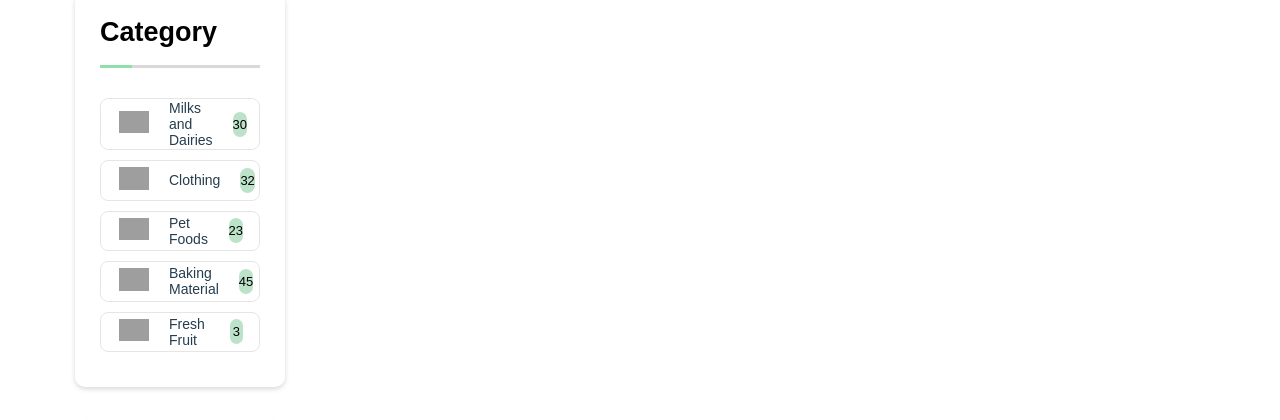
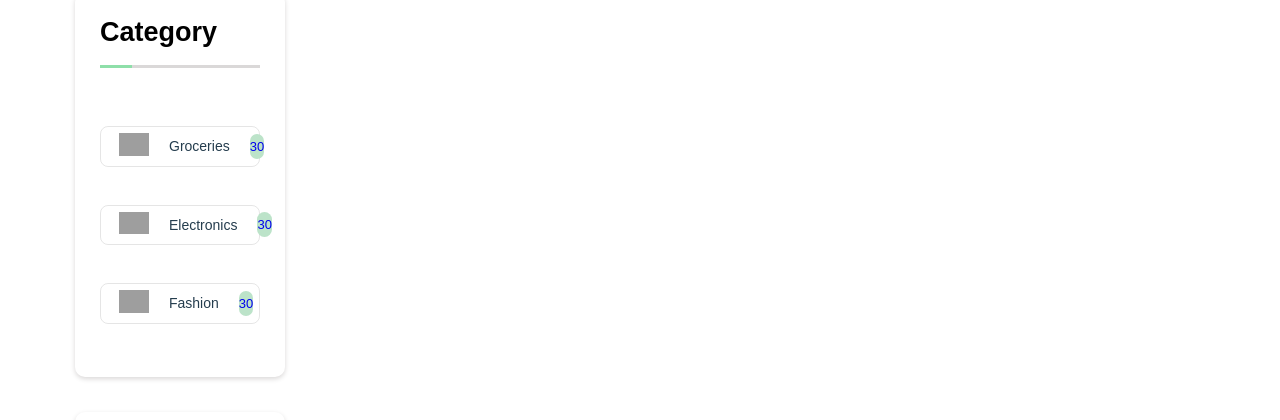
Before and after one commit to Pragyani/eCommerce-FrontendLayout, a React (Create React App) app: page /listingPage/1 in a window 1280 px wide. Shown: the part 485-905 px from the top of the page. Built offline with nearby package versions, Linux system fonts and the light colour scheme; grey boxes are pictures that could not be loaded; a web font is replaced by a local one.

Commit message:
Add : optimization in CardData

```diff
--- a/src/Components/Sidebar/CardData.jsx
+++ b/src/Components/Sidebar/CardData.jsx
@@ -1,5 +1,6 @@
 import React from "react";
 import { CardImg, CardImg2, CardImg3, CardImg4, CardImg5 } from "../imagesURL/Images";
+import { Link } from "react-router-dom";
 
 const CardData = (props) => {
     const { data } = props;
@@ -7,40 +8,22 @@ const CardData = (props) => {
     return (
         <>
             <div className="card-data">
-                <div className="card-item">
-                    <span className="card-img">
-                        <img src={CardImg} alt="cardicoimage" width={30} />  </span>
-                    <h4 className="card-h4">Milks and Dairies</h4>
-                    <span className="card-quan">30</span>
-                </div>
-
-                <div className="card-item">
-                    <span className="card-img">
-                        <img src={CardImg2} alt="cardicoimage" width={30} />  </span>
-                    <h4 className="card-h4">Clothing</h4>
-                    <span className="card-quan">32</span>
-                </div>
-
-                <div className="card-item">
-                    <span className="card-img">
-                        <img src={CardImg3} alt="cardicoimage" width={30} />  </span>
-                    <h4 className="card-h4">Pet Foods</h4>
-                    <span className="card-quan">23</span>
-                </div>
-
-                <div className="card-item">
-                    <span className="card-img">
-                        <img src={CardImg4} alt="cardicoimage" width={30} />  </span>
-                    <h4 className="card-h4">Baking Material</h4>
-                    <span className="card-quan">45</span>
-                </div>
-
-                <div className="card-item">
-                    <span className="card-img">
-                        <img src={CardImg5} alt="cardicoimage" width={30} />  </span>
-                    <h4 className="card-h4">Fresh Fruit</h4>
-                    <span className="card-quan" >3</span>
-                </div>
+                {
+                    data.length !== 0 &&
+                    data.map((item, index) => {
+                        console.log(item, ' cat')
+                        return (
+                            <Link to={`/listingPage/${item.cat_name.toLowerCase()}`} className="link">
+                                <div className="card-item">
+                                    <span className="card-img">
+                                        <img src={CardImg} alt="cardicoimage" width={30} />  </span>
+                                    <h4 className="card-h4">{item.cat_name}</h4>
+                                    <span className="card-quan">30</span>
+                                </div>
+                            </Link>
+                        )
+                    })
+                }
             </div>
         </>
     )
```
